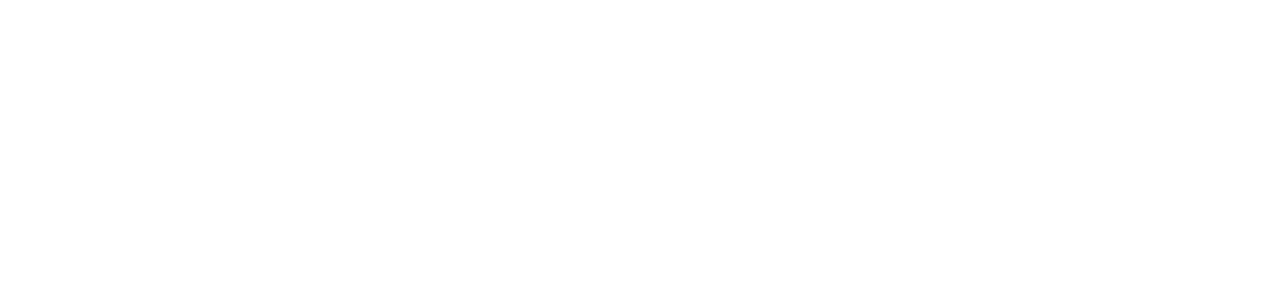
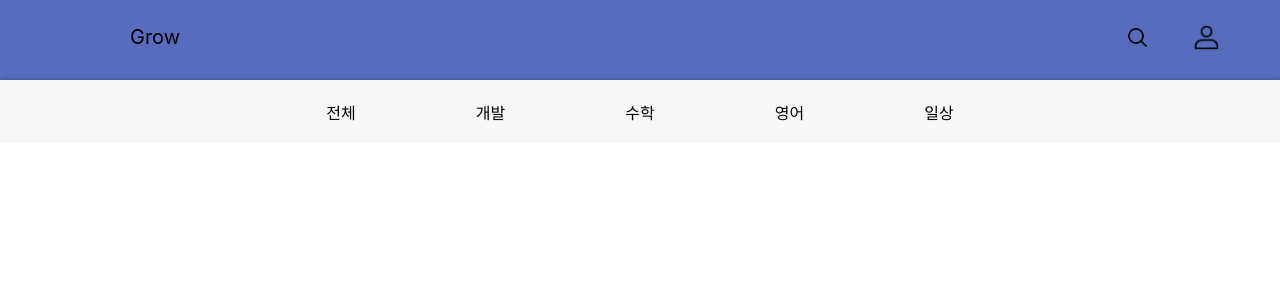
Before and after one commit to wheeeung/Grow-frontend, a React (Create React App) app: page /ask/post in a window 1280 px wide. Before the commit this address had no page. Shown: the top 300 px of the page. Built offline with nearby package versions, Linux system fonts and the light colour scheme; a web font is replaced by a local one.

Commit message:
feat:: edit main page

```diff
--- a/src/App.js
+++ b/src/App.js
@@ -10,6 +10,7 @@
 import Inventory from "./pages/inventory/index.jsx";
 import AskList from "./pages/askList/index.jsx";
 import Write from "./pages/write/index.jsx";
+import Ask from "./pages/ask/index.jsx";
 
 function App() {
   return (
@@ -26,6 +27,7 @@
         <Route path="/inventory" element={<Inventory/>} />
         <Route path="/ask/list" element={<AskList/>} />
         <Route path="/ask/write" element={<Write/>} />
+        <Route path="/ask/post" element={<Ask/>} />
       </Routes>
     </BrowserRouter>
   );
--- /dev/null
+++ b/src/pages/ask/index.jsx
@@ -0,0 +1,13 @@
+import Header from "../../components/common/header/mainHeader";
+import Category from "../../components/category/category";
+
+const Ask = () => {
+  return (
+    <div>
+      <Header />
+      <Category />
+    </div>
+  );
+};
+
+export default Ask;
--- a/src/pages/main/index.jsx
+++ b/src/pages/main/index.jsx
@@ -40,7 +40,7 @@
 
   position: "absolute",
   top: "500px",
-  right: "630px",
+  right: "640px",
 }
 
 export default Main;
```
Also changed, not shown: src/pages/ask/index.css (added).
